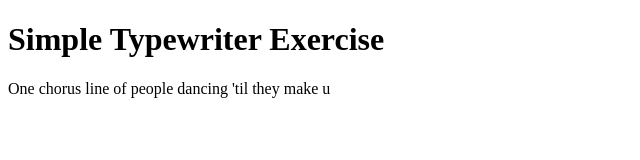
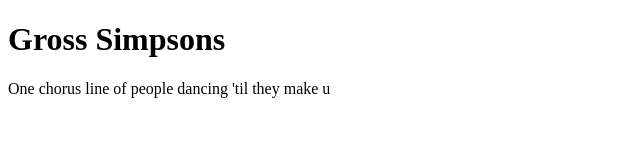
Before and after one commit to sezzalenko/dw-typewriter-example-2, a plain HTML site: page index.html in a window 1280 px wide. Shown: the whole page, without its empty margins (0-640 px from the left). Drawn offline with Linux system fonts and the light colour scheme.

Commit message:
despite previous i changed the title AND THATS IT

```diff
--- a/index.html
+++ b/index.html
@@ -12,7 +12,7 @@
     <style></style>
   </head>
   <body>
-    <h1>Simple Typewriter Exercise</h1>
+    <h1>Gross Simpsons</h1>
     <p id="para-0"></p>
     <p id="para-1"></p>
     <p id="para-2"></p>
```
